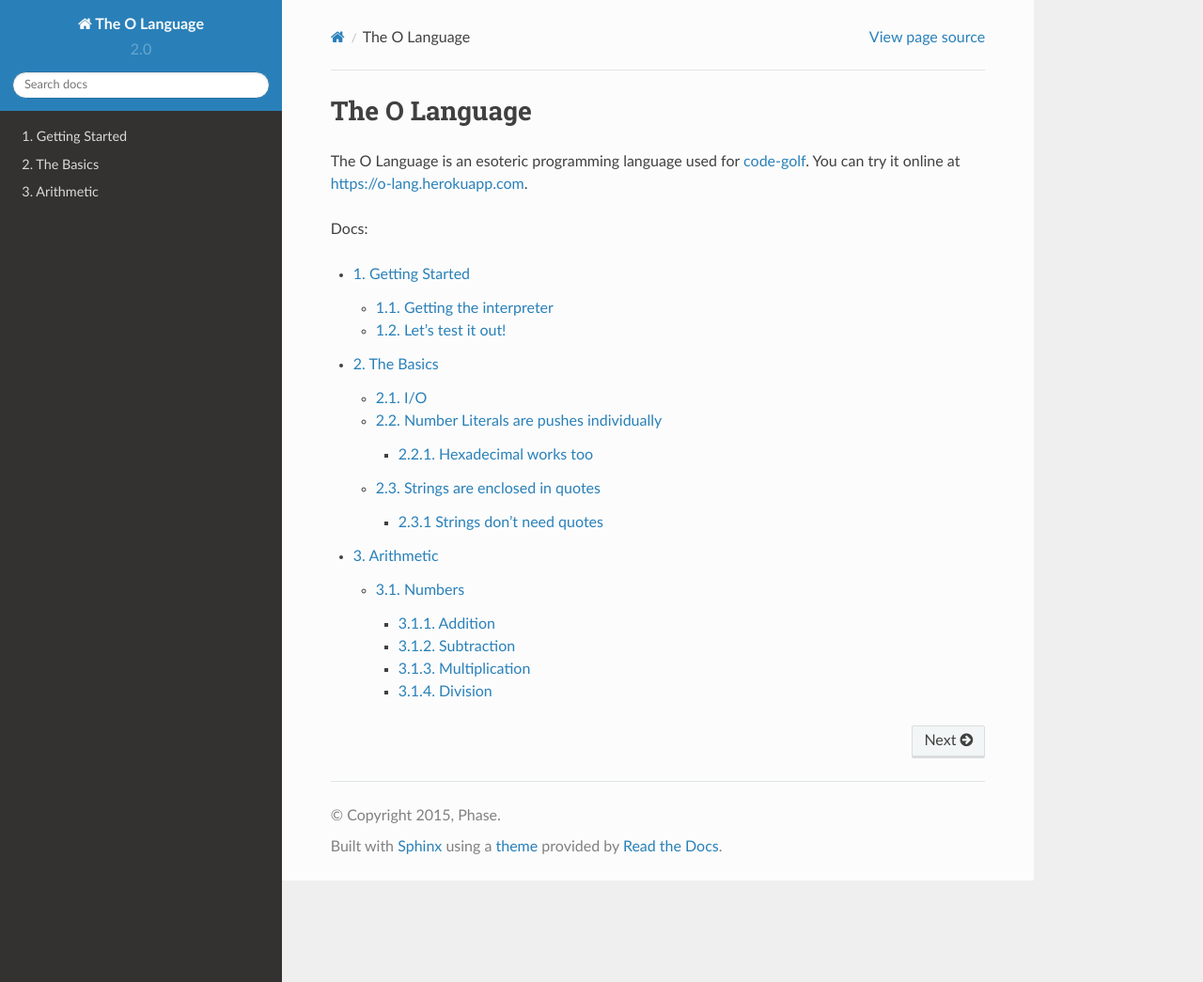
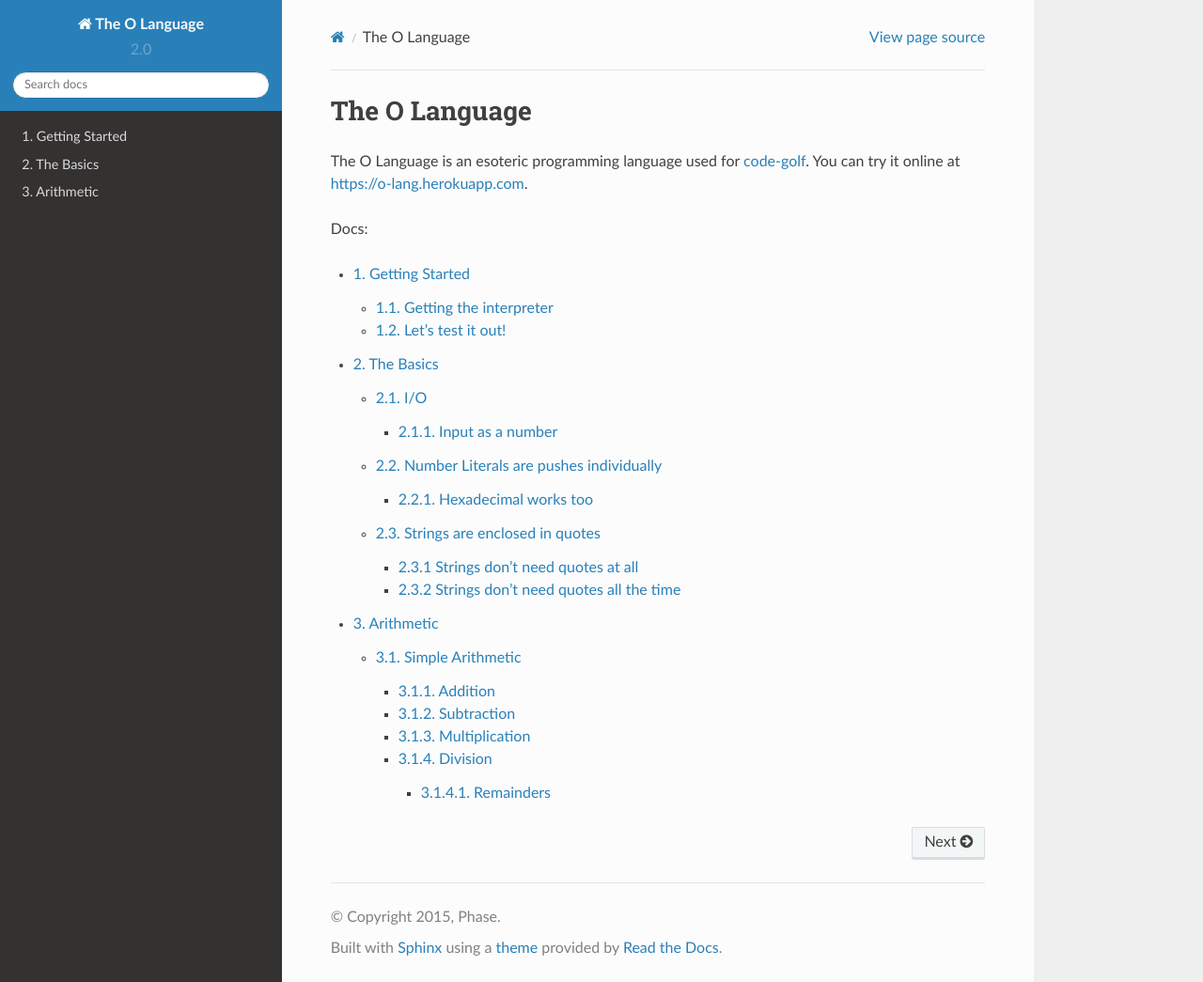
Before and after one commit to phase/o, a Sphinx documentation site: the page built from docs/index.rst, in a window 1280 px wide and 1045 px high. Shown: the whole window at 94% size. Built offline with Sphinx 7.4.7 and the Read the Docs theme 2.0.0, drawn with Linux system fonts in a browser that asks for light colours.

Commit message:
docs: more arithmetic

```diff
--- a/docs/arithmetic.rst
+++ b/docs/arithmetic.rst
@@ -3,7 +3,7 @@
 
 Arithmetic is in postfix notation, along with every other operator in O.
 
-3.1. Numbers
+3.1. Simple Arithmetic
 ------------
 
 Numbers are the easiest objects to modify. Doing basic arithmetic is as easy as putting the sign you want.
@@ -39,3 +39,12 @@ Division uses the ``/`` operator. ::
 
     >>> 42/o
     2
+
+3.1.4.1. Remainders
+___________________
+Remainders will go out to 6 decimal places. ::
+
+    >>> 54/o
+    1.25
+    >>> 5/3
+    1.666667
--- a/docs/getting-started.rst
+++ b/docs/getting-started.rst
@@ -7,7 +7,7 @@ Getting started in O is easy! Just follow the steps below and you'll be ready to
 You can download latest release from http://github.com/phase/o/releases or clone the repository and compile it manually::
 
     git clone https://github.com/phase/o && cd o
-    gcc o.c -o o
+    make all
     ./o
 
 Running the executable without any arguments will open the REPL, which you can type lines of O code into to have them interpreted.
--- a/docs/index.rst
+++ b/docs/index.rst
@@ -7,7 +7,7 @@ The O Language is an esoteric programming language used for
 Docs:
 
 .. toctree::
-   :maxdepth: 3
+   :maxdepth: 4
 
    getting-started
    the-basics
--- a/docs/the-basics.rst
+++ b/docs/the-basics.rst
@@ -15,6 +15,26 @@ There are a couple ways to get a user's input. ``i`` will push the input to the
 This is the smallest cat program possible. ``i`` gets the input and pushes it, ``o`` pops it and outputs it to stdout.
 
 **Another cool feature of O is that the stack contents will pe outputted when the code finishes execution. Meaning ``1234`` will output ``1234``, while ``1234oooo`` will output ``4321``. This feature does not work in the REPL.**
+
+2.1.1. Input as a number
+~~~~~~~~~~~~~~~~~~~~~~~~
+
+``j`` will parse the input as a number, and throw an error if otherwise. ::
+
+    >>> j5+o
+    5
+    10
+
+``q`` will push the input as a number if it is one, and push it as a string if otherwise. ::
+
+    >>> q5+o
+    5
+    10
+    >>> q5+o
+    hi
+    hi5
+
+``Q`` will do the same except assign it to a variable called *Q*. You will learn about variables more later.
 
 2.2. Number Literals are pushes individually
 --------------------------------------------
@@ -50,8 +70,8 @@ What about printing something different? ::
     World!Hello
 
 
-2.3.1 Strings don't need quotes
-~~~~~~~~~~~~~~~~~~~~~~~~~~~~~~~
+2.3.1 Strings don't need quotes at all
+~~~~~~~~~~~~~~~~~~~~~~~~~~~~~~~~~~~~~~
 
 Remember when I said you need to put them in quotes? I lied. ``'`` has some interesting properties with strings. When used by itself, it will push the next character to the stack as a string.
 
@@ -66,3 +86,14 @@ If you are in the middle of making a string, it will push the current string buf
     madamhello
 
 The next section will cover basic arithmetic.
+
+2.3.2 Strings don't need quotes all the time
+~~~~~~~~~~~~~~~~~~~~~~~~~~~~~~~~~~~~~~~~~~~~
+
+If a string is at the end of a file, you don't need to put a quote at the end. ::
+
+    "Hello, World!
+
+Put that in a file and it will print::
+
+    Hello, World!
```
